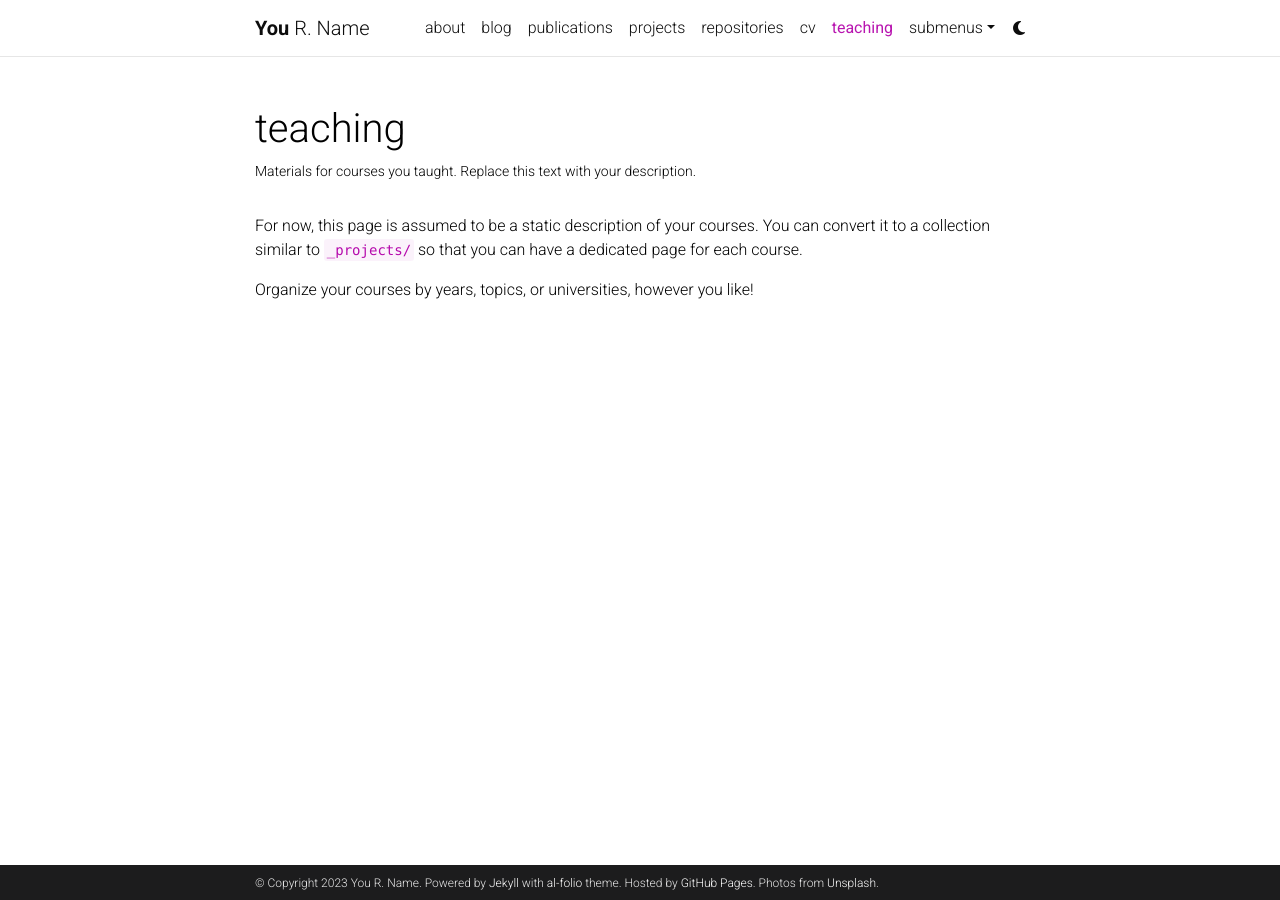
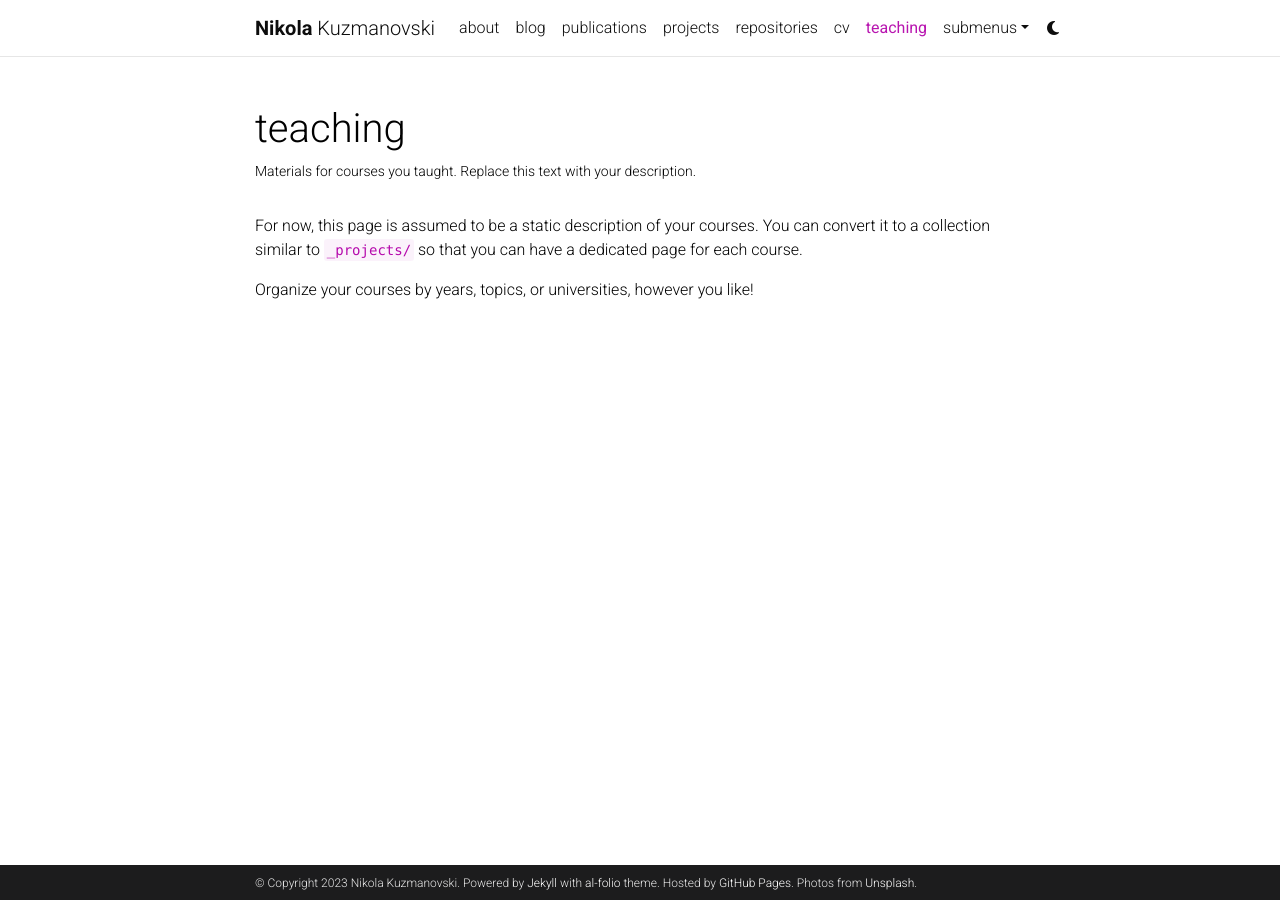
Before and after one commit to nkuzmanovski/nkuzmanovski.github.io, a Jekyll site: the page built from _pages/teaching.md, in a window 1280 px wide. Built offline with Jekyll 4.4.1, drawn with Linux system fonts in a browser that asks for light colours; comment, search, counter and statistics services are not loaded; a style sheet for code colours, icons or effects is not loaded.

Commit message:
Update _config.yml

```diff
--- a/_config.yml
+++ b/_config.yml
@@ -3,10 +3,10 @@
 # -----------------------------------------------------------------------------
 
 title: blank # the website title (if blank, full name will be used instead)
-first_name: You
-middle_name: R.
-last_name: Name
-email: you@example.com
+first_name: Nikola
+middle_name:
+last_name: Kuzmanovski
+email: nikola.kuzmanovski@huskers.unl.edu
 description: > # the ">" symbol means to ignore newlines until "footer_text:"
   A simple, whitespace theme for academics. Based on [*folio](https://github.com/bogoli/-folio) design.
 footer_text: >
@@ -19,7 +19,7 @@ lang: en # the language of your site (for example: en, fr, cn, ru, etc.)
 icon: ⚛️  # the emoji used as the favicon (alternatively, provide image name in /assets/img/)
 
 url: https://nkuzmanovski.github.io # the base hostname & protocol for your site
-baseurl: /nkuzmanovski # the subpath of your site, e.g. /blog/
+baseurl: # the subpath of your site, e.g. /blog/
 last_updated: false # set to true if you want to display last updated in the footer
 impressum_path:  # set to path to include impressum link in the footer, use the same path as permalink in a page, helps to conform with EU GDPR
 
@@ -326,7 +326,7 @@ external_links:
 # -----------------------------------------------------------------------------
 
 imagemagick:
-  enabled: true # enables responsive images for your site (recommended, see https://github.com/alshedivat/al-folio/issues/537)
+  enabled: false # enables responsive images for your site (recommended, see https://github.com/alshedivat/al-folio/issues/537)
   widths:
     - 480
     - 800
```
